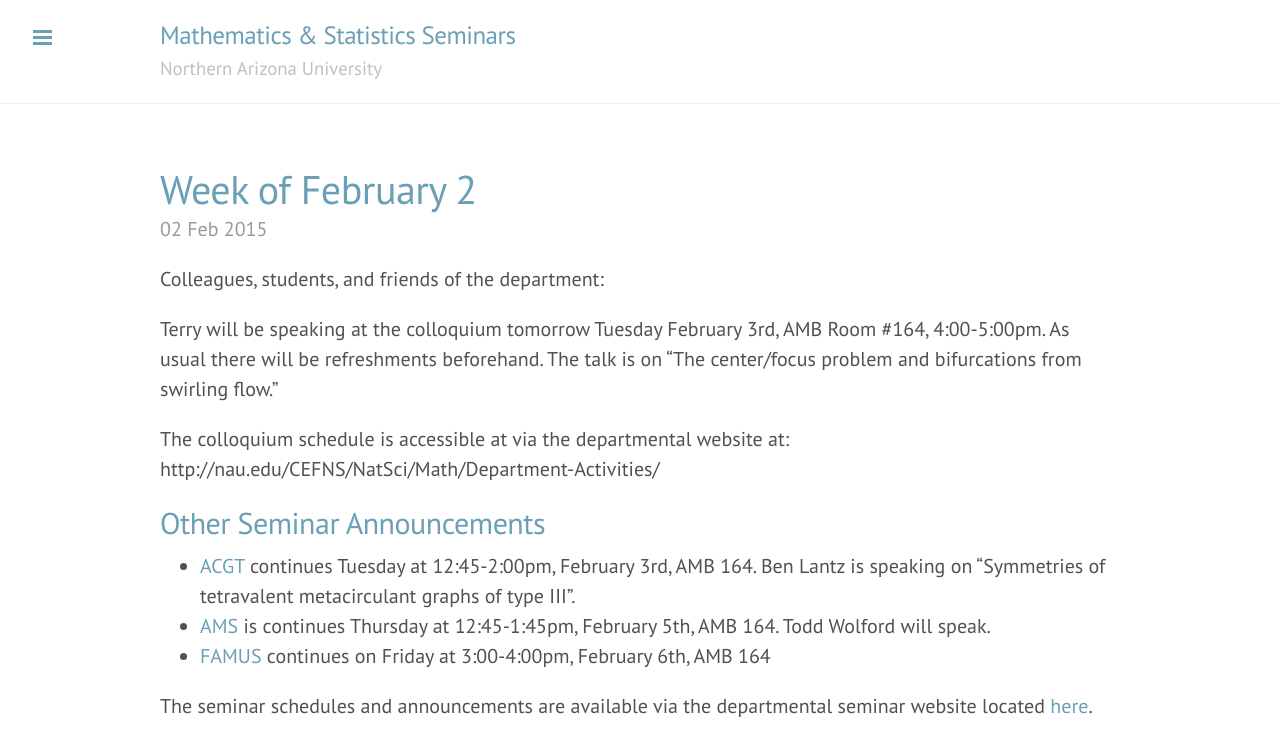
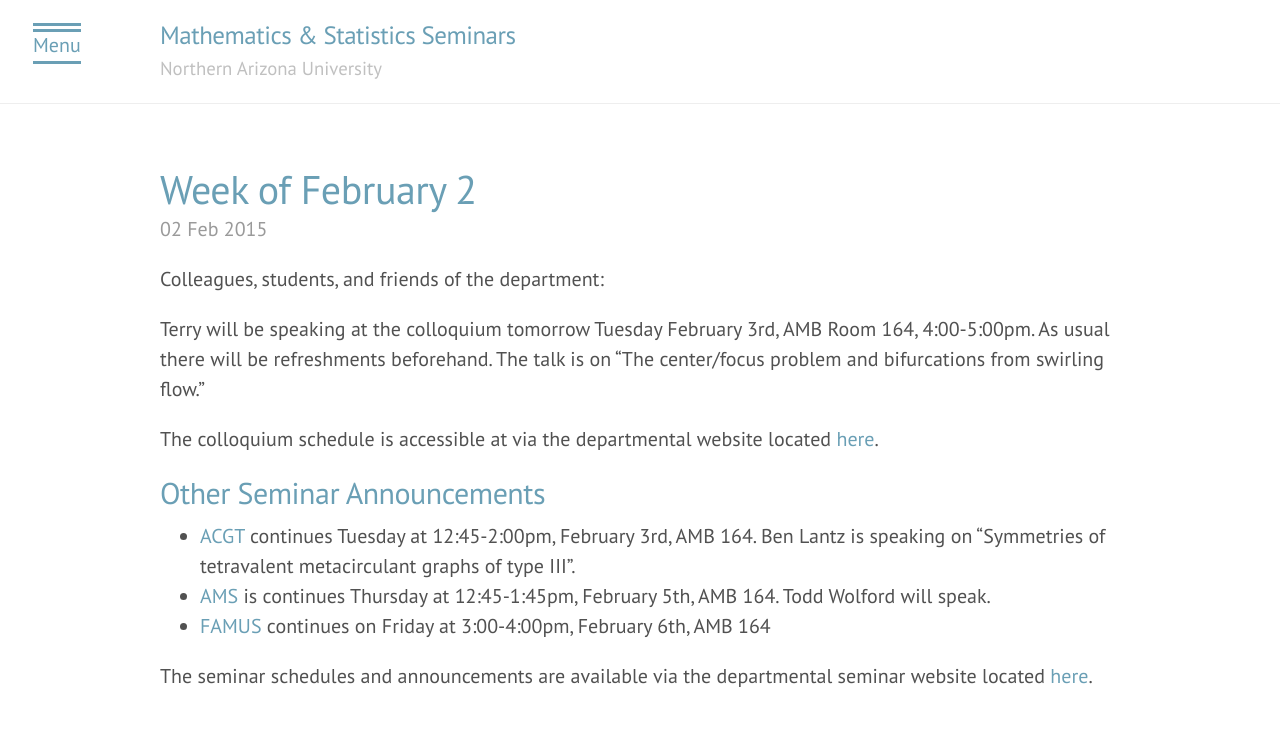
Before and after one commit to NAUMathStat/seminars, a Jekyll site: the page built from _posts/2015-02-02-week-4.md, in a window 1280 px wide. Shown: the top 756 px of the page. Built offline with Jekyll 4.4.1, drawn with Linux system fonts in a browser that asks for light colours; Markdown is read by kramdown in place of the engine named in the settings.

Commit message:
Testing "Menu"

```diff
--- a/_posts/2015-02-02-week-4.md
+++ b/_posts/2015-02-02-week-4.md
@@ -5,10 +5,10 @@ title: Week of February 2
 
 Colleagues, students, and friends of the department:
 
-Terry will be speaking at the colloquium tomorrow Tuesday February 3rd, AMB Room #164, 4:00-5:00pm. As usual there will be refreshments beforehand.
+Terry will be speaking at the colloquium tomorrow Tuesday February 3rd, AMB Room 164, 4:00-5:00pm. As usual there will be refreshments beforehand.
 The talk is on "The center/focus problem and bifurcations from swirling flow."
 
-The colloquium schedule is accessible at via the departmental website at: http://nau.edu/CEFNS/NatSci/Math/Department-Activities/
+The colloquium schedule is accessible at via the departmental website located [here](http://nau.edu/CEFNS/NatSci/Math/Department-Activities/).
 
 ## Other Seminar Announcements ##
 
--- a/public/css/lanyon.css
+++ b/public/css/lanyon.css
@@ -220,8 +220,8 @@ a.sidebar-nav-item:focus {
   cursor: pointer;
 }
 .sidebar-toggle:before {
-  display: block;
-  content: "";
+  /* display: block; */
+  content: "Menu";
   width: 100%;
   padding-bottom: .125rem;
   border-top: .375rem double;
```
Also changed, not shown: _posts/2015-01-28-week-3.md (+1 -1 lines).
